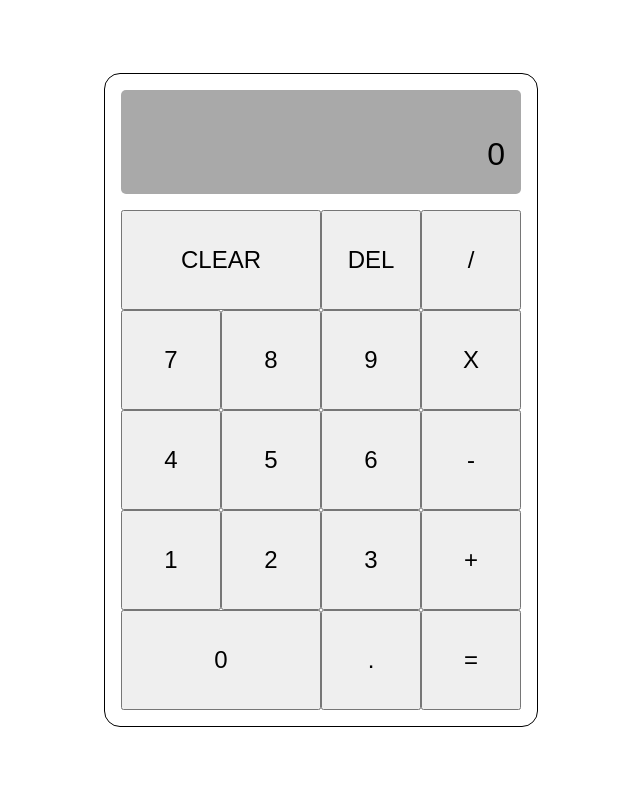
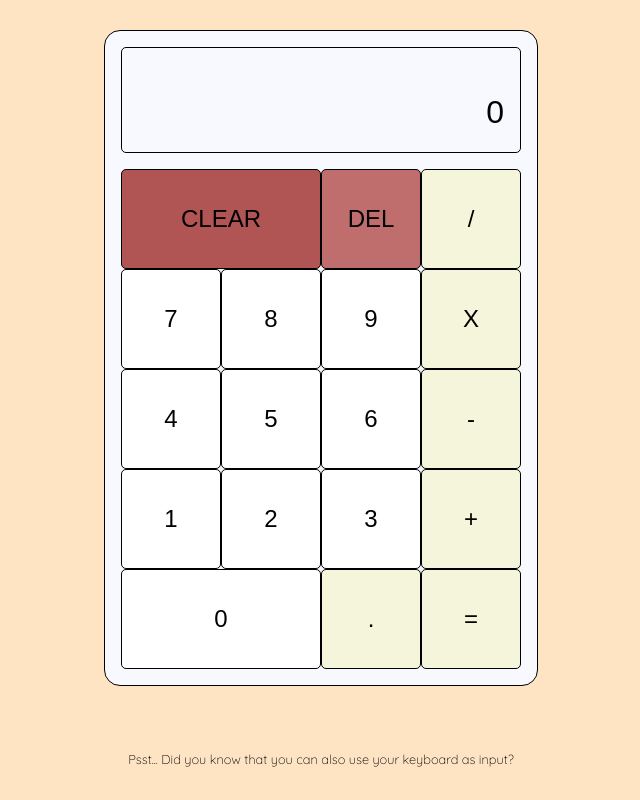
Before and after one commit to laterNaT/calculator, a plain HTML site: page index.html in a window 1280 px wide. Shown: the whole page, without its empty margins (319-959 px from the left). Drawn offline with Linux system fonts and the light colour scheme; a web font is replaced by a local one.

Commit message:
Add new styling

```diff
--- a/index.html
+++ b/index.html
@@ -18,45 +18,49 @@
         </div>
         <div class="buttons">
             <div class="div1">
-                <button class="btn">CLEAR</button>
+                <button class="btn" id="clear">CLEAR</button>
             </div>
             <div class="div2">
-                <button class="btn">DEL</button>
+                <button class="btn" id="delete">DEL</button>
             </div>
             <div class="div3">
-                <button class="btn">/</button>
+                <button class="btn operator">/</button>
             </div>
             <div class="div4">
                 <button class="btn">7</button>
                 <button class="btn">8</button>
                 <button class="btn">9</button>
-                <button class="btn">X</button>
+                <button class="btn operator">X</button>
             </div>
             <div class="div5">
                 <button class="btn">4</button>
                 <button class="btn">5</button>
                 <button class="btn">6</button>
-                <button class="btn">-</button>
+                <button class="btn operator">-</button>
             </div>
             <div class="div6">
                 <button class="btn">1</button>
                 <button class="btn">2</button>
                 <button class="btn">3</button>
-                <button class="btn">+</button>
+                <button class="btn operator">+</button>
             </div>
             <div class="div7">
                 <button class="btn">0</button>
             </div>
             <div class="div8">
-                <button class="btn">.</button>
+                <button class="btn operator">.</button>
             </div>
             <div class="div9">
-                <button class="btn">=</button>
+                <button class="btn operator">=</button>
             </div>
     </div>
+    </div>
+    <div id="info-text">
+        <p>Psst... Did you know that you can also use your keyboard as input?</p>
     </div>
 </main>
 
 
+
 </body>
 </html>
--- a/styles/style.css
+++ b/styles/style.css
@@ -1,4 +1,4 @@
-@import url('https://fonts.googleapis.com/css2?family=Kdam+Thmor+Pro&display=swap');
+@import url('https://fonts.googleapis.com/css2?family=Kdam+Thmor+Pro&family=Quicksand:wght@300&display=swap');
 
 body {
     font-family: 'Kdam Thmor Pro', sans-serif;
@@ -9,12 +9,15 @@ main {
     height: 100%;
     justify-content: center;
     align-items: center;
+    background-color: bisque;
+    flex-direction: column;
 }
 
 .calculator {
     border: 1px solid black;
     padding: 1em;
     border-radius: 1em;
+    background-color: ghostwhite;
 }
 
 .screen {
@@ -25,7 +28,7 @@ main {
     padding: 0.5em;
     border-radius: 5px;
     margin-bottom: 0.5em;
-    background-color: darkgray;
+    border: 1px solid black;
     min-height: 104px;
     max-width: 400px;
 }
@@ -61,4 +64,25 @@ main {
 
 .btn {
     flex: 1;
+    background-color: white;
+    border: 1px solid black;
+    border-radius: 5px;
 }
+
+#clear {
+    background-color: #b15454;
+}
+
+#delete {
+    background-color: #bf6d6d;
+}
+
+.operator {
+    background-color: beige;
+}
+
+#info-text {
+    font-family: 'Quicksand', sans-serif;
+    margin-top: 5em;
+    font-size: 0.8em;
+}
```
